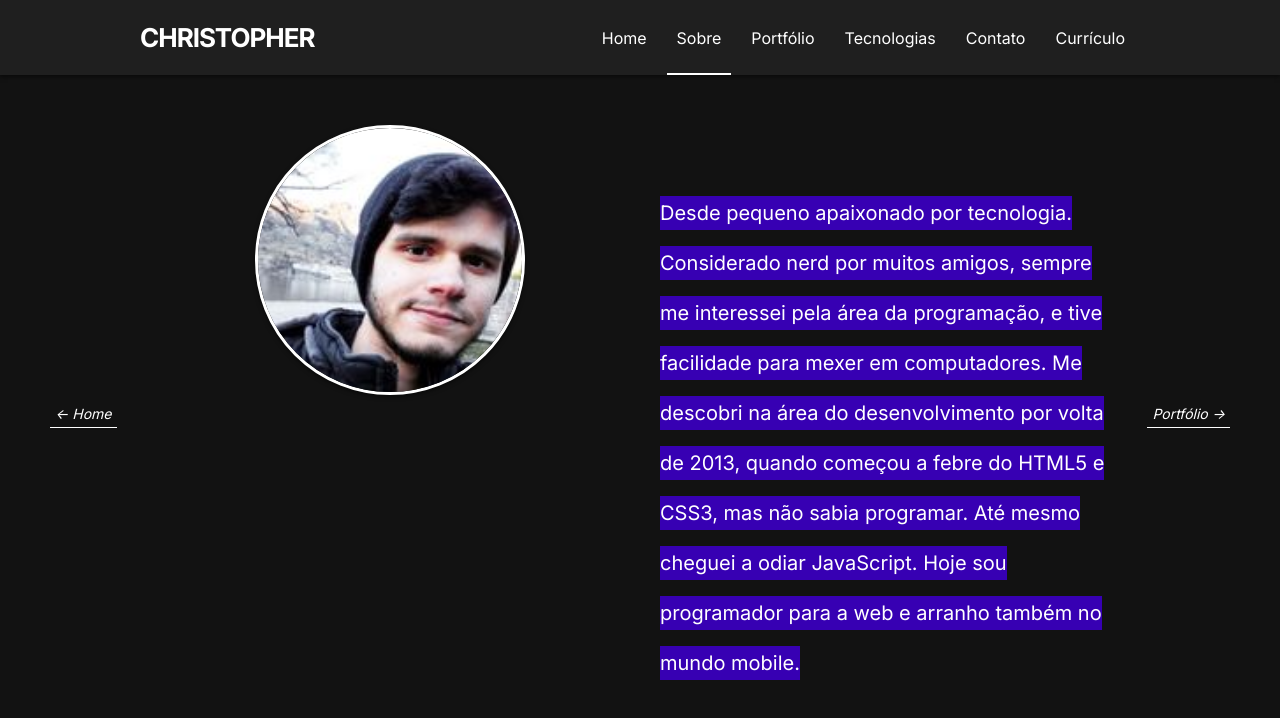
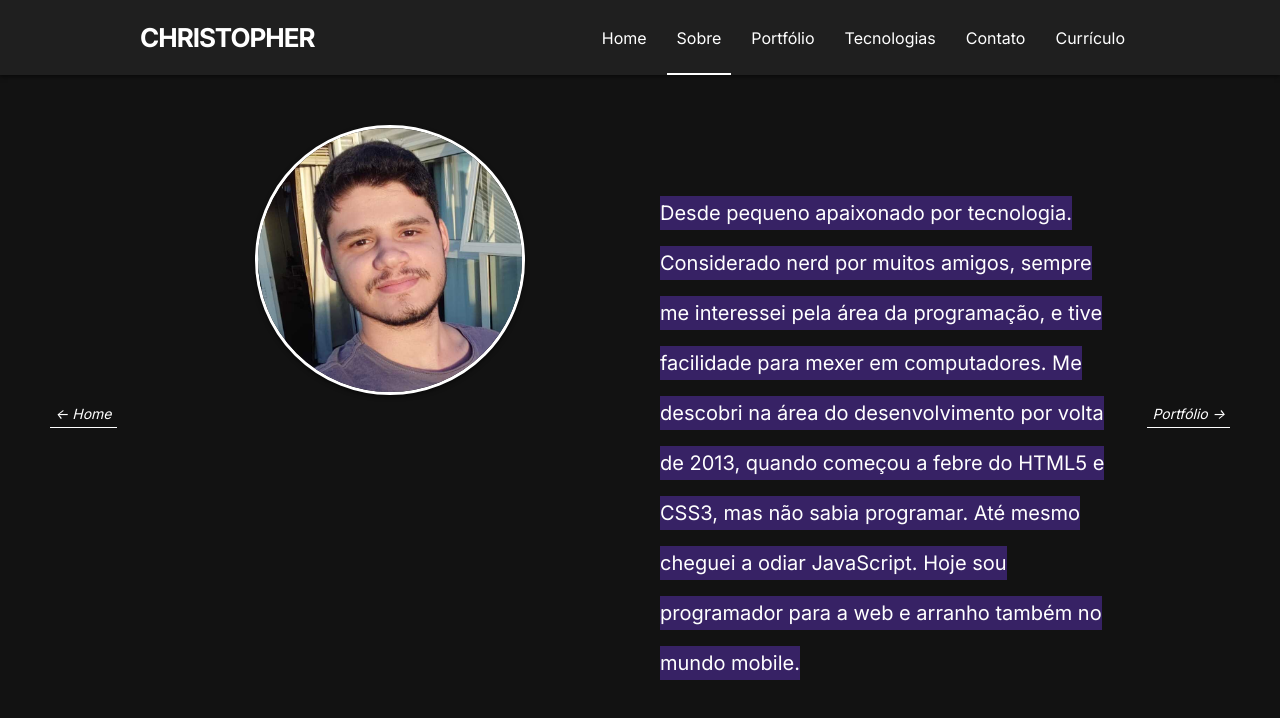
Before and after one commit to christopherldo/christopherldo.github.io, a React (Create React App) app: page /sobre in a window 1280 px wide. Shown: the top 718 px of the page. Built offline with nearby package versions, Linux system fonts and the light colour scheme.

Commit message:
🚧 (Portfolio): Started working on Portfolio Page

```diff
--- /dev/null
+++ b/src/helpers/GithubAPI.js
@@ -0,0 +1,17 @@
+const apiFetchGet = async (endpoint, body = {}) => {
+  const res = await fetch('https://api.github.com/users/christopherldo/repos?per_page=100');
+  return await res.json();
+};
+
+export const getMostRatedRepos = async () => {
+  const repos = await apiFetchGet();
+  repos.sort((a, b) => b.stargazers_count - a.stargazers_count);
+
+  const eightFirst = [];
+
+  for(let i = 0; i < 8; i++){
+    eightFirst.push(repos[i]);
+  };
+
+  return eightFirst;
+};
--- a/src/index.css
+++ b/src/index.css
@@ -16,12 +16,12 @@ body {
   width: 5px;
 }
 ::-webkit-scrollbar-track {
-  background: #3700b3;
+  background: #1a0057;
 }
 
 ::-webkit-scrollbar-thumb {
-  background: rgba(0, 0, 0, 0.3);
+  background: rgba(55, 0, 179, 0.5);
 }
 ::-webkit-scrollbar-thumb:hover {
-  background: rgba(0, 0, 0, 0.6);
+  background: rgba(55, 0, 179, 1);
 }
--- a/src/pages/Contato/index.js
+++ b/src/pages/Contato/index.js
@@ -1,10 +1,11 @@
-import React, { useState, useEffect } from 'react'
+import React, { useState, useEffect, useRef } from 'react'
 import { useHistory } from 'react-router-dom';
 import {useSwipeable} from 'react-swipeable';
 import { PageArea } from './style';
 
 const Page = () => {
   const history = useHistory();
+  const contentRef = useRef(null);
 
   const [opacityContent, setOpacityContent] = useState(0);
 
@@ -24,7 +25,9 @@ const Page = () => {
     const scrollNumber = event.deltaY;
 
     if (scrollNumber < 0) {
-      handlePreviousPage();
+      if (contentRef.current.scrollTop === 0) {
+        handlePreviousPage();
+      };
     };
   };
 
@@ -35,10 +38,13 @@ const Page = () => {
   });
 
   return (
-    <PageArea contentOpacity={opacityContent}>
+    <PageArea
+      contentOpacity={opacityContent}
+      onWheel={handleScrollOnContent}
+      ref={contentRef}
+    >
       <div
         className="page--content"
-        onWheel={handleScrollOnContent}
         {...handlersSwipe}
       >
         <h1>Página CONTATO</h1>
--- a/src/pages/Home/index.js
+++ b/src/pages/Home/index.js
@@ -1,6 +1,6 @@
-import React, { useState, useEffect } from 'react'
+import React, { useState, useEffect, useRef } from 'react'
 import Cookies from 'js-cookie';
-import {useHistory} from 'react-router-dom';
+import { useHistory } from 'react-router-dom';
 import { FaGithub, FaLinkedin, FaInstagram, FaTwitch } from 'react-icons/fa';
 import { useSwipeable } from 'react-swipeable';
 import { PageArea } from './style';
@@ -12,6 +12,7 @@ export const introNotViewed = () => {
 
 const Page = () => {
   const history = useHistory();
+  const contentRef = useRef(null);
 
   const [showIntro, setShowIntro] = useState(introNotViewed());
   const [messageIntro, setMessageIntro] = useState('');
@@ -82,8 +83,10 @@ const Page = () => {
   const handleScrollOnContent = event => {
     const scrollNumber = event.deltaY;
 
-    if(scrollNumber > 0) {
+    if (scrollNumber > 0) {
+      if (window.innerHeight + contentRef.current.scrollTop - contentRef.current.scrollHeight === 75) {
         handleNextPage();
+      };
     };
   };
 
@@ -96,6 +99,8 @@ const Page = () => {
     <PageArea
       introOpacity={opacityIntro}
       contentOpacity={opacityContent}
+      onWheel={handleScrollOnContent}
+      ref={contentRef}
     >
       {showIntro ?
         <div className="starting--messages">
@@ -106,11 +111,7 @@ const Page = () => {
         </div>
         :
         <>
-        <div
-          className="page--content"
-          onWheel={handleScrollOnContent}
-          {...handlersSwipe}
-        >
+          <div className="page--content" {...handlersSwipe}>
             <div className="name">
               <h1>Christopher Leonardo</h1>
               <h2>Web Developer</h2>
--- a/src/pages/Portfolio/index.js
+++ b/src/pages/Portfolio/index.js
@@ -1,16 +1,30 @@
-import React, { useState, useEffect } from 'react'
+import React, { useState, useEffect, useRef } from 'react'
 import { useHistory } from 'react-router-dom';
-import {useSwipeable} from 'react-swipeable';
+import { useSwipeable } from 'react-swipeable';
+import { AiOutlineStar } from 'react-icons/ai';
 import { PageArea } from './style';
+import { getMostRatedRepos } from '../../helpers/GithubAPI';
 
 const Page = () => {
   const history = useHistory();
+  const contentRef = useRef(null);
 
   const [opacityContent, setOpacityContent] = useState(0);
+  const [projectList, setProjectList] = useState([]);
+  const [loading, setLoading] = useState(true);
 
   useEffect(() => {
+    setLoading(true);
+    const getRepos = async () => {
+      const json = await getMostRatedRepos();
+      setProjectList(json);
+      setLoading(false);
+    };
     setOpacityContent(1);
+    getRepos();
   }, []);
+
+  const fakeMap = [1, 2, 3, 4, 5, 6, 7, 8];
 
   const delay = ms => new Promise(res => setTimeout(res, ms));
 
@@ -30,9 +44,13 @@ const Page = () => {
     const scrollNumber = event.deltaY;
 
     if (scrollNumber > 0) {
-      handleNextPage();
+      if (window.innerHeight + contentRef.current.scrollTop - contentRef.current.scrollHeight === 75) {
+        handleNextPage();
+      };
     } else {
-      handlePreviousPage();
+      if (contentRef.current.scrollTop === 0) {
+        handlePreviousPage();
+      };
     };
   };
 
@@ -43,13 +61,34 @@ const Page = () => {
   });
 
   return (
-    <PageArea contentOpacity={opacityContent}>
-      <div
-        className="page--content"
-        onWheel={handleScrollOnContent}
-        {...handlersSwipe}
-      >
-        <h1>Página PORTFÓLIO</h1>
+    <PageArea
+      contentOpacity={opacityContent}
+      onWheel={handleScrollOnContent}
+      ref={contentRef}
+    >
+      <div className="page--content" {...handlersSwipe}>
+        {
+          loading
+          ? fakeMap.map((item, key) => (
+              <div key={key} className="project--area loading"></div>
+            ))
+          : projectList.map((item, key) => (
+            <a className="project--area" key={key} href={item.html_url} target="_blank" rel="noreferrer">
+              <div className="top">
+                <div className="title">
+                  {item.name}
+                </div>
+              </div>
+              <div className="desc">
+                {item.description}
+              </div>
+              <div className="bottom">
+                {item.stargazers_count}
+                <AiOutlineStar />
+              </div>
+            </a>
+          ))
+        }
       </div>
       <div className="target--arrows">
         <div className="previous" onClick={handlePreviousPage}>
--- a/src/pages/Portfolio/style.js
+++ b/src/pages/Portfolio/style.js
@@ -1,19 +1,30 @@
-import styled from 'styled-components';
+import styled, {
+  keyframes
+} from 'styled-components';
 
-export const PageArea = styled.main`
+const fake = keyframes `
+  0% {
+        background-color: rgba(165, 165, 165, 0.1);
+    }
+    50% {
+        background-color: rgba(165, 165, 165, 0.3);
+    }
+    100% {
+        background-color: rgba(165, 165, 165, 0.1);
+    }
+`;
+
+export const PageArea = styled.main `
   max-width: 1000px;
   width: 100%;
   height: calc(100vh - 75px);
   margin: auto;
-  overflow: hidden;
-
-  @media(max-width: 1000px) {
-    overflow-y: auto;
-  };
+  overflow-y: auto;
 
   .page--content {
     width: 100%;
     height: 100%;
+    padding: 20px 0;
     display: grid;
     grid-template-columns: repeat(4, 1fr);
     grid-template-rows: repeat(2, 1fr);
@@ -23,6 +34,79 @@ export const PageArea = styled.main`
 
     @media(max-width: 1024px) {
       padding: 0 20px;
+    };
+
+    @media(max-width: 768px) {
+      grid-template-columns: repeat(2, 1fr);
+      grid-template-rows: repeat(4, 1fr);
+    };
+
+    @media(max-width: 525px) {
+      grid-template-columns: repeat(1, 1fr);
+      grid-template-rows: repeat(8, 1fr);
+    };
+
+    .project--area {
+      width: 90%;
+      height: 225px;
+      display: flex;
+      flex-flow: column;
+      justify-content: space-between;
+      margin: 10px auto;
+      padding: 20px;
+      background-color: #222;
+      color: #fff;
+      text-decoration: none;
+      border-radius: 20px;
+      transition: all 0.2s ease-in-out 0s;
+
+      @media(max-width: 768px) {
+        height: 325px;
+      };
+
+      @media(max-width: 525px) {
+        height: 300px;
+      };
+
+      @media(max-width: 320px) {
+        height: 250px;
+      };
+
+      &:hover{
+        background-color: #333;
+        transform: scale(1.03);
+      };
+
+      .top {
+        background-color: #372265;
+        word-break: break-all;
+        padding: 10px 5px;
+        text-align: center;
+        border-radius: 5px;
+        text-transform: uppercase;
+        font-size: 14px;
+      };
+
+      .desc {
+        font-size: 14px;
+        line-height: 1.5em;
+        text-align: center;
+      };
+
+      .bottom {
+        display: flex;
+        justify-content: flex-end;
+        align-items: center;
+
+        svg {
+          fill: #f1f13d;
+          margin-left: 5px;
+        };
+      };
+    };
+
+    .loading {
+      animation: ${fake} 1.5s infinite ease-in-out;
     };
   };
 
--- a/src/pages/Sobre/index.js
+++ b/src/pages/Sobre/index.js
@@ -1,10 +1,11 @@
-import React, { useState, useEffect } from 'react'
+import React, { useState, useEffect, useRef } from 'react'
 import { useHistory } from 'react-router-dom';
-import {useSwipeable} from 'react-swipeable';
+import { useSwipeable } from 'react-swipeable';
 import { PageArea } from './style';
 
 const Page = () => {
   const history = useHistory();
+  const contentRef = useRef(null);
 
   const [opacityContent, setOpacityContent] = useState(0);
 
@@ -30,9 +31,13 @@ const Page = () => {
     const scrollNumber = event.deltaY;
 
     if (scrollNumber > 0) {
-      handleNextPage();
+      if (window.innerHeight + contentRef.current.scrollTop - contentRef.current.scrollHeight === 75) {
+        handleNextPage();
+      };
     } else {
-      handlePreviousPage();
+      if (contentRef.current.scrollTop === 0) {
+        handlePreviousPage();
+      };
     };
   };
 
@@ -43,15 +48,14 @@ const Page = () => {
   });
 
   return (
-    <PageArea contentOpacity={opacityContent}>
-      <div
-        className="page--content"
-        onWheel={handleScrollOnContent}
-        {...handlersSwipe}
-      >
+    <PageArea contentOpacity={opacityContent}
+      onWheel={handleScrollOnContent}
+      ref={contentRef}
+    >
+      <div className="page--content" {...handlersSwipe}>
         <div className="me">
           <div className="img">
-            <img src="./images/profile_pic.jpg" alt="Perfil"/>
+            <img src="./images/profile_pic.jpg" alt="Perfil" />
           </div>
           <div className="title">
             <h1>Sobre</h1>
--- a/src/pages/Sobre/style.js
+++ b/src/pages/Sobre/style.js
@@ -86,10 +86,10 @@ export const PageArea = styled.main`
         h1 {
           padding-top: 20px;
           width: 90%;
-          background-color: #B64FC8;
+          background-color: #777;
           border-top-left-radius: 50px;
           border-top-right-radius: 50px;
-          color: #000;
+          color: #fff;
           font-weight: bold;
           text-align: center;
 
@@ -145,7 +145,7 @@ export const PageArea = styled.main`
 
       p {
         display: inline;
-        background-color: #3700b3;
+        background-color: #372265;
         margin-bottom: auto;
         padding: 5px 0;
         line-height: 2.5em;
--- a/src/pages/Tecnologias/index.js
+++ b/src/pages/Tecnologias/index.js
@@ -1,10 +1,11 @@
-import React, { useState, useEffect } from 'react'
+import React, { useState, useEffect, useRef } from 'react'
 import { useHistory } from 'react-router-dom';
 import {useSwipeable} from 'react-swipeable';
 import { PageArea } from './style';
 
 const Page = () => {
   const history = useHistory();
+  const contentRef = useRef(null);
 
   const [opacityContent, setOpacityContent] = useState(0);
 
@@ -30,9 +31,13 @@ const Page = () => {
     const scrollNumber = event.deltaY;
 
     if (scrollNumber > 0) {
-      handleNextPage();
+      if (window.innerHeight + contentRef.current.scrollTop - contentRef.current.scrollHeight === 75) {
+        handleNextPage();
+      };
     } else {
-      handlePreviousPage();
+      if (contentRef.current.scrollTop === 0) {
+        handlePreviousPage();
+      };
     };
   };
 
@@ -43,10 +48,13 @@ const Page = () => {
   });
 
   return (
-    <PageArea contentOpacity={opacityContent}>
+    <PageArea
+      contentOpacity={opacityContent}
+      onWheel={handleScrollOnContent}
+      ref={contentRef}
+    >
       <div
         className="page--content"
-        onWheel={handleScrollOnContent}
         {...handlersSwipe}
       >
         <h1>Página TECNOLOGIAS</h1>
```
Also changed, not shown: public/images/profile_pic.jpg. Lines whose indentation alone changed are shown as unchanged.
